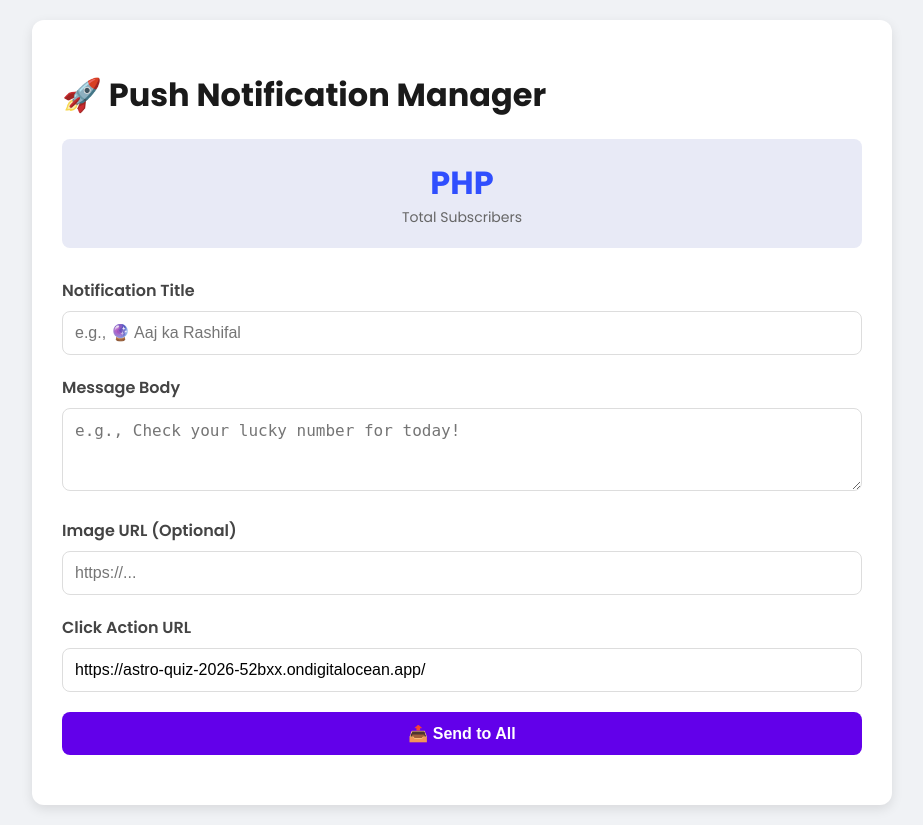
After one commit to amaurajhonsons-dotcom/astro-quiz-2026, a PHP site: page /admin/panel.html in a window 1280 px wide. The commit adds this page. Shown: the whole page, without its empty margins (178-1101 px from the left). Run offline with PHP 8.4, Linux system fonts and the light colour scheme; some libraries are stand-ins or nearby versions.

Commit message:
Implement Custom PHP Push Backend (Digital Ocean)

```diff
--- a/OneSignalSDKWorker.js
+++ /dev/null
@@ -1 +0,0 @@
-importScripts("https://cdn.onesignal.com/sdks/web/v16/OneSignalSDK.sw.js");
--- /dev/null
+++ b/admin/panel.html
@@ -0,0 +1,206 @@
+<!DOCTYPE html>
+<html lang="en">
+
+<head>
+    <meta charset="UTF-8">
+    <meta name="viewport" content="width=device-width, initial-scale=1.0">
+    <title>Push Admin Panel - AstroQuiz</title>
+    <link href="https://fonts.googleapis.com/css2?family=Poppins:wght@400;600;700&display=swap" rel="stylesheet">
+    <style>
+        body {
+            font-family: 'Poppins', sans-serif;
+            background: #f0f2f5;
+            margin: 0;
+            padding: 20px;
+        }
+
+        .container {
+            max-width: 800px;
+            margin: 0 auto;
+            background: white;
+            padding: 30px;
+            border-radius: 12px;
+            box-shadow: 0 4px 12px rgba(0, 0, 0, 0.1);
+        }
+
+        h1 {
+            color: #1a1a1a;
+            margin-bottom: 20px;
+        }
+
+        .form-group {
+            margin-bottom: 20px;
+        }
+
+        label {
+            display: block;
+            margin-bottom: 8px;
+            font-weight: 600;
+            color: #444;
+        }
+
+        input,
+        textarea {
+            width: 100%;
+            padding: 12px;
+            border: 1px solid #ddd;
+            border-radius: 8px;
+            font-size: 16px;
+            box-sizing: border-box;
+        }
+
+        button {
+            background: #6200ea;
+            color: white;
+            padding: 12px 24px;
+            border: none;
+            border-radius: 8px;
+            font-size: 16px;
+            font-weight: 600;
+            cursor: pointer;
+            width: 100%;
+            transition: background 0.3s;
+        }
+
+        button:hover {
+            background: #3700b3;
+        }
+
+        .stats {
+            display: flex;
+            gap: 20px;
+            margin-bottom: 30px;
+        }
+
+        .stat-card {
+            flex: 1;
+            background: #e8eaf6;
+            padding: 20px;
+            border-radius: 8px;
+            text-align: center;
+        }
+
+        .stat-number {
+            font-size: 32px;
+            font-weight: 700;
+            color: #304ffe;
+        }
+
+        .stat-label {
+            color: #666;
+            font-size: 14px;
+        }
+
+        #status {
+            margin-top: 20px;
+            text-align: center;
+        }
+    </style>
+
+    <!-- Firebase SDKs -->
+    <script src="https://www.gstatic.com/firebasejs/10.12.2/firebase-app-compat.js"></script>
+    <script src="https://www.gstatic.com/firebasejs/10.12.2/firebase-firestore-compat.js"></script>
+    <script src="https://www.gstatic.com/firebasejs/10.12.2/firebase-functions-compat.js"></script>
+</head>
+
+<body>
+
+    <div class="container">
+        <h1>🚀 Push Notification Manager</h1>
+
+        <div class="stats">
+            <div class="stat-card">
+                <div class="stat-number" id="subscriberCount">0</div>
+                <div class="stat-label">Total Subscribers</div>
+            </div>
+        </div>
+
+        <div class="form-group">
+            <label>Notification Title</label>
+            <input type="text" id="title" placeholder="e.g., 🔮 Aaj ka Rashifal">
+        </div>
+
+        <div class="form-group">
+            <label>Message Body</label>
+            <textarea id="body" rows="3" placeholder="e.g., Check your lucky number for today!"></textarea>
+        </div>
+
+        <div class="form-group">
+            <label>Image URL (Optional)</label>
+            <input type="text" id="image" placeholder="https://...">
+        </div>
+
+        <div class="form-group">
+            <label>Click Action URL</label>
+            <input type="text" id="url" value="https://astro-quiz-2026-52bxx.ondigitalocean.app/">
+        </div>
+
+        <button onclick="sendPush()">📤 Send to All</button>
+        <p id="status"></p>
+    </div>
+
+    <script>
+        const firebaseConfig = {
+            apiKey: "AIzaSyAPn7Wa7Cw0_NeiGNuCgUlJcIsJjNFTk84",
+            authDomain: "astro-quiz-push-2026.firebaseapp.com",
+            projectId: "astro-quiz-push-2026",
+            storageBucket: "astro-quiz-push-2026.firebasestorage.app",
+            messagingSenderId: "659060108550",
+            appId: "1:659060108550:web:81bfa17f16d75453580287"
+        };
+
+        // Initialize Firebase (Only for Client Auth if needed, but we are using PHP backend)
+        // Actually we don't need Firebase in Admin Panel heavily anymore, but kept for future.
+        // We will use fetch to talk to our PHP backend.
+
+        function loadStats() {
+            // Simple trick: try to fetch subscribers.json directly if public (insecure but fast)
+            // OR better, create api/stats.php. For now, let's just say "Ready" or make a quick stats.php
+            // Let's rely on the send_push response for count currently or add a simple counter logic in PHP.
+            // I will add a simple text "Managed by PHP Backend".
+            document.getElementById('subscriberCount').innerText = "PHP";
+        }
+
+        function sendPush() {
+            const title = document.getElementById('title').value;
+            const body = document.getElementById('body').value;
+            const image = document.getElementById('image').value;
+            const url = document.getElementById('url').value;
+
+            if (!title || !body) return alert("Title and Body required!");
+
+            const btn = document.querySelector('button');
+            btn.disabled = true;
+            btn.innerText = "Sending...";
+
+            fetch('../api/send_push.php', {
+                method: 'POST',
+                headers: { 'Content-Type': 'application/json' },
+                body: JSON.stringify({ title, body, image, url })
+            })
+                .then(response => response.json())
+                .then(data => {
+                    if (data.success) {
+                        alert(data.message);
+                        document.getElementById('status').innerText = `✅ ${data.message}`;
+                    } else {
+                        alert("Error: " + data.error);
+                        document.getElementById('status').innerText = `❌ ${data.error}`;
+                    }
+                    btn.disabled = false;
+                    btn.innerText = "📤 Send to All";
+                })
+                .catch(error => {
+                    console.error(error);
+                    alert("Network Error");
+                    btn.disabled = false;
+                    btn.innerText = "📤 Send to All";
+                });
+        }
+
+        loadStats();
+    </script>
+
+</body>
+
+</html>
--- /dev/null
+++ b/firestore.indexes.json
@@ -0,0 +1,4 @@
+{
+    "indexes": [],
+    "fieldOverrides": []
+}
```
Also changed, not shown: api/send_push.php (added, +164 -0 lines), api/subscribe.php (added, +40 -0 lines), firebase-messaging-sw.js (added, +46 -0 lines), includes/fcm_credentials.php (added, +1 -0 lines), index.php (+25 -18 lines), js/main.js (+48 -13 lines), quizzes/quiz.html (+25 -12 lines), firebase.json (added), 1 other file.
